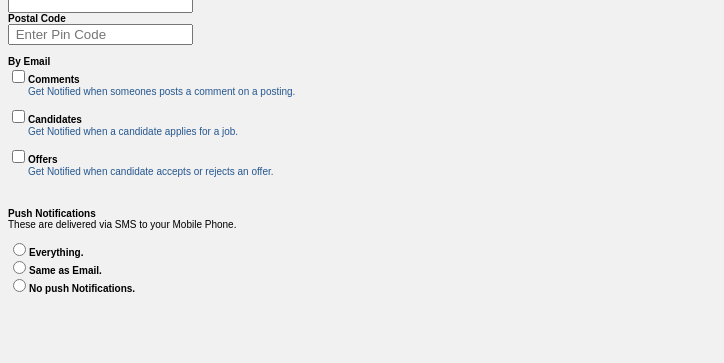
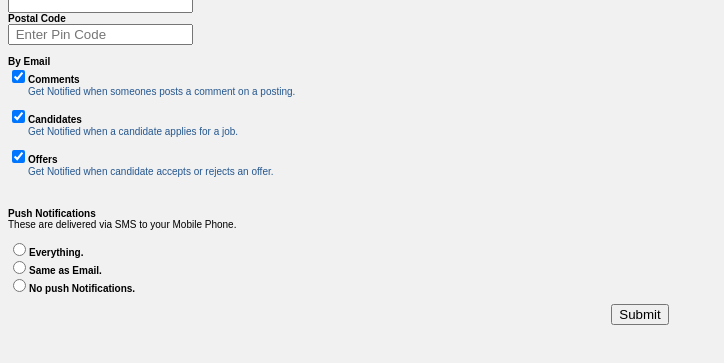
Before and after one commit to sameer3602/formapp, a React (Create React App) app: page / in a window 1280 px wide. Shown: the part 185-548 px from the top of the page, without its empty margins (0-724 px from the left). Built offline with nearby package versions, Linux system fonts and the light colour scheme.

Commit message:
update commit

```diff
--- a/src/App.js
+++ b/src/App.js
@@ -1,7 +1,22 @@
-import logo from './logo.svg';
 import './App.css';
+import { useState } from 'react';
 
 function App() {
+  const [formdata,setformdata]=useState( {firstname:"",lastname:"",country:"",email:"",street:"",city:"",postal:"",isvisible:true} );
+  console.log(formdata);
+  function Changehandler(event){
+    const {name,value,type,checked}=event.target
+    setformdata(preformdata=>{
+      return{
+        ...preformdata,
+        [name]: type==="checkbox" ? checked:value
+      }
+    });
+  }
+  // function submithandler(event){
+  //   event.preventdefault();
+
+  // }
   return (
     <div>
       <form className='mainform'>
@@ -10,6 +25,9 @@ function App() {
         <input
           type="text"
           placeholder='First name'
+          onChange={Changehandler}
+          name="firstname"
+          value={formdata.firstname}
         />
         <br/>
         <label>Last Name</label>
@@ -17,6 +35,9 @@ function App() {
         <input
           type="text"
           placeholder='Last name'
+          onChange={Changehandler}
+          name="lastname"
+          value={formdata.lastname}
         />
         <br/>
         <label>Email</label>
@@ -24,11 +45,14 @@ function App() {
         <input
           type="text"
           placeholder='Email'
+          onChange={Changehandler}
+          name="email"
+          value={formdata.email}
         />
         <br/>
         <label>Country</label>
         <br/>
-        <select id="Country" name="country">
+        <select id="Country" name="country" onChange={Changehandler} value={formdata.country}>
           <option for="India" >India</option>
           <option for="USA">USA</option>
           <option for="UK">UK</option>
@@ -39,12 +63,18 @@ function App() {
         <br/>
         <input
           type="text"
+          onChange={Changehandler}
+          name="street"
+          value={formdata.street}
         />
         <br/>
         <label>City</label>
         <br/>
         <input
           type="text"
+          onChange={Changehandler}
+          name="city"
+          value={formdata.city}
         />
         <br/>
         <label>Postal Code</label>
@@ -52,6 +82,9 @@ function App() {
         <input
           type="text"
           placeholder=' Enter Pin Code'
+          onChange={Changehandler}
+          name="postal"
+          value={formdata.postal}
         />
         <br/>
         <br/>
@@ -59,42 +92,57 @@ function App() {
         <br/>
         <input
           type="checkbox"
+          onChange={Changehandler}
+          name="isvisible"
+          id="isvisible"
+          checked={formdata.isvisible}
         />
-        <label className='radiolabel'>Comments</label>
+        <label className='radiolabel' htmlFor="isvisible">Comments</label>
         <p className='indent'>Get Notified when someones posts a comment on a posting.</p>
 
         <input
           type="checkbox"
+          onChange={Changehandler}
+          name="isvisible"
+          id="isvisible"
+          checked={formdata.isvisible}
         />
-        <label className='radiolabel'>Candidates</label>
+        <label htmlFor="isvisible" className='radiolabel'>Candidates</label>
         <p className='indent'>Get Notified when a candidate applies for a job.</p>
 
         <input
           type="checkbox"
+          onChange={Changehandler}
+          name="isvisible"
+          id="isvisible"
+          checked={formdata.isvisible}
         />
-        <label className='radiolabel'>Offers</label>
+        <label className='radiolabel' htmlFor="isvisible">Offers</label>
         <p className='indent'> Get Notified when candidate accepts or rejects an offer.</p>
 
         <br/>
         <p><b>Push Notifications</b><br/>These are delivered via SMS to your Mobile Phone.</p>
         <input
           type="radio"
-          for="notify"
+          id="sms"
         />
-        <label>Everything.</label>
+        <label htmlFor='sms'>Everything.</label>
         <br/>
         <input
           type="radio"
-          for="notify"
+          id="Everything"
         />
-        <label>Same as Email.</label>
+        <label For='Everything'>Same as Email.</label>
         <br/>
         <input
           type="radio"
-          for="notify"
+          id="email"
         />
-        <label>No push Notifications.</label>
+        <label For='email'>No push Notifications.</label>
         <br/>
+        <div className='submitbtn'>
+          <button>Submit</button>
+        </div>
       </form>
     </div>
   );
--- a/src/index.css
+++ b/src/index.css
@@ -15,3 +15,9 @@ body{
   text-indent: 20px;
   color: #25578f;
 }
+.submitbtn{
+  margin-top: 10px;
+  display: flex;
+  justify-content: center;
+  align-items: center;
+}
```
